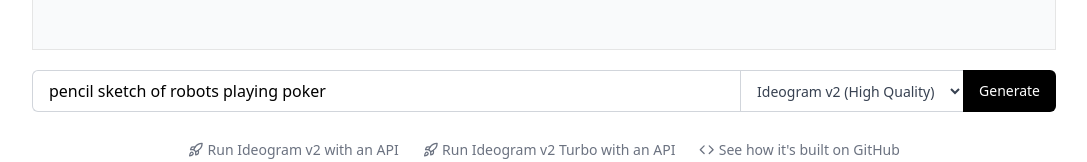
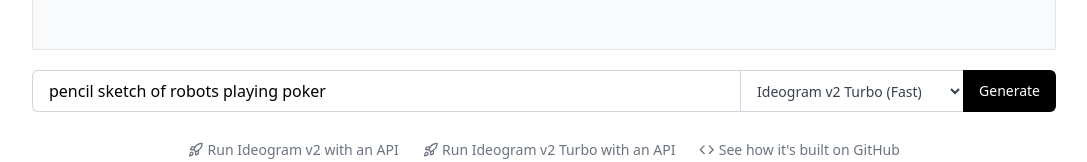
Before and after one commit to replicate/inpainter, a Next.js app: page /paint in a window 1280 px wide. Shown: the part 994-1156 px from the top of the page, without its empty margins (96-1183 px from the left). Built offline with nearby package versions, Linux system fonts and the light colour scheme.

Commit message:
make turbo the default

```diff
--- a/components/prompt-form.js
+++ b/components/prompt-form.js
@@ -32,8 +32,8 @@
           name="model"
           className="bg-white border border-gray-300 border-l border-r-0 px-3 py-2 text-sm font-medium text-gray-700 focus:outline-none focus:ring-0 focus:border-gray-300"
         >
+          <option value="ideogram-ai/ideogram-v2-turbo">Ideogram v2 Turbo (Fast)</option>
           <option value="ideogram-ai/ideogram-v2">Ideogram v2 (High Quality)</option>
-          <option value="ideogram-ai/ideogram-v2-turbo">Ideogram v2 Turbo (Fast)</option>
         </select>
         <button
           className="bg-black text-white rounded-r-md text-sm font-medium px-4 py-2 flex-none"
```
